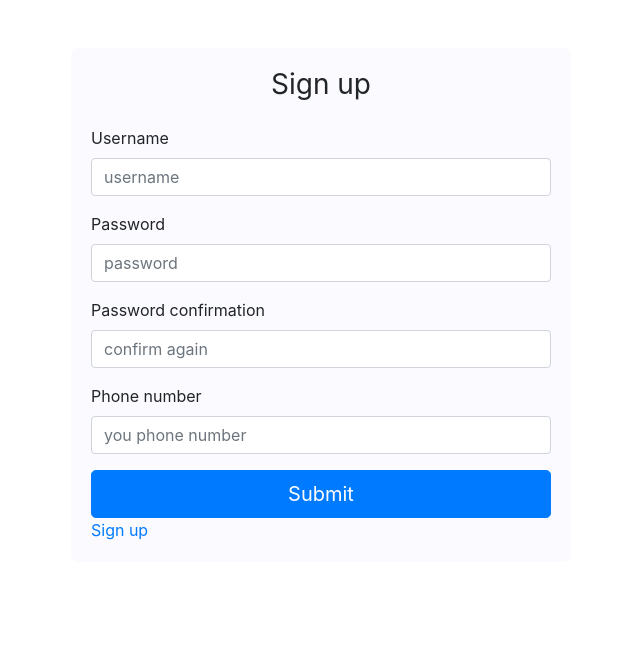
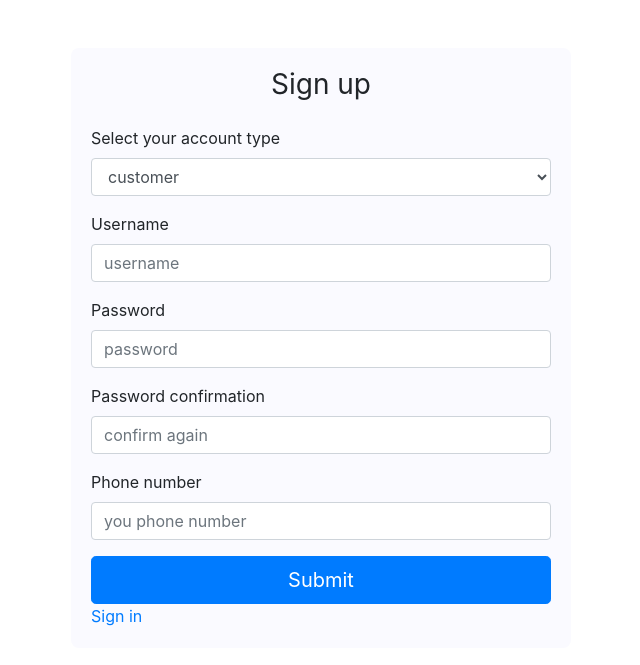
Before and after one commit to imjasming/ex-DBS-supermarket_management_system, a Django app: page /register in a window 1280 px wide. Shown: the part 56-721 px from the top of the page, without its empty margins (319-959 px from the left). Run offline with Django 3.2, Linux system fonts and the light colour scheme; some libraries are stand-ins or nearby versions.

Commit message:
Merge remote-tracking branch 'remotes/origin/cj-16301031' into zxm-16301026
# Conflicts:
#	.idea/dataSources.xml
#	ex_DBS_supermarket_management_system/settings.py

```diff
--- a/templates/register.html
+++ b/templates/register.html
@@ -6,7 +6,15 @@
             <div class="text-center mb-4">
                 <h1 class="h3 mb-3 font-weight-normal">Sign up</h1>
             </div>
-
+            <div class="form-group">
+                <label for="type_select">Select your account type</label>
+                <select class="form-control" id="type_select" name="type_select">
+                    <option>customer</option>
+                    <option>staff</option>
+                    <option>branch</option>
+                    <option>manager</option>
+                </select>
+            </div>
             <div class="form-group">
                 <p class="error">{{ error }}</p>
                 {{ form.non_field_errors }}
@@ -30,7 +38,7 @@
                 {{ form.tel }}
             </div>
             <button type="submit" class="btn btn-primary btn-block btn-lg">Submit</button>
-            <a href="/register">Sign up</a>
+            <a href="/login">Sign in</a>
         </form>
     </div>
 {% endblock %}
```
